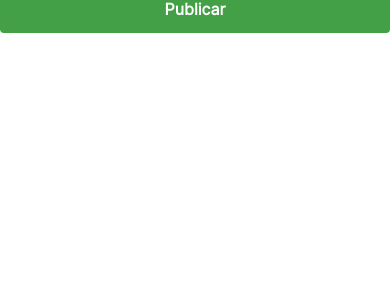
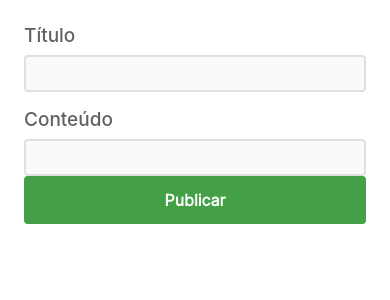
Before and after one commit to ajsaraujo/my-health-app, a React Native app: screen /PublishNews in a window 390 px wide. Shown: the top 300 px of the page. Built offline with nearby package versions, Linux system fonts and the light colour scheme.

Commit message:
Criar tela de publicar notícia

```diff
--- a/src/modules/articles/api/articles.tsx
+++ b/src/modules/articles/api/articles.tsx
@@ -3,6 +3,7 @@ import axios from 'axios'
 import { config } from 'src/config'
 
 import { Article } from '../interfaces/Article'
+import { Result, genericFailure, success } from '@shared/utils/result/result'
 
 const URL = `${config.mainAPIUrl}/article`
 
@@ -75,12 +76,23 @@ export async function fetchArticles(): Promise<Article[]> {
   return response.data
 }
 
-export async function postArticle(article: Article): Promise<number> {
+export async function postArticle(
+  title: string,
+  content: string
+): Promise<Result<null>> {
   const session = (await getSession()) as UserSession
 
-  const response = await axios.post(URL, article, {
-    headers: { Authorization: `Bearer ${session.access_token}` },
-  })
+  try {
+    await axios.post(
+      URL,
+      { title, content, authorId: session.id },
+      {
+        headers: { Authorization: `Bearer ${session.access_token}` },
+      }
+    )
 
-  return response.status
+    return success(null)
+  } catch (err) {
+    return genericFailure()
+  }
 }
--- a/src/modules/articles/pages/PostArticle.tsx
+++ b/src/modules/articles/pages/PostArticle.tsx
@@ -4,9 +4,11 @@ import { useNavigation } from '@react-navigation/native'
 import { Navigation } from 'src/routeParams'
 import { useState } from 'react'
 import { globalStyles } from '@shared/ui/globalStyles'
-import { PrimaryButton } from '@shared/ui/components'
+import { FormField, PrimaryButton, TextBox } from '@shared/ui/components'
 import { postArticle } from './../api'
 import { Article } from '../interfaces/Article'
+import { useToastActions } from '@shared/ui/components/toast/ToastProvider'
+
 type NewsForm = {
   title: string
   content: string
@@ -15,41 +17,54 @@ type NewsForm = {
 
 export function NewsForm() {
   const navigation = useNavigation<Navigation>()
-  const [formValues, setFormValues] = useState<Article>({
+  const [formValues, setFormValues] = useState({
     title: '',
     content: '',
-    authorId: 'colocar user_id',
   })
 
-  const handleSubmit = async () => {
-    try {
-      const response = await postArticle(formValues)
-      if (response === 201) {
-        navigation.navigate(MyHealthModule.Articles)
-      }
-    } catch (error) {
-      //   Melhorar esse catch error
-      alert('Ocorreu um erro ao enviar a notícia.')
+  const toast = useToastActions()
+
+  async function handleSubmit() {
+    const result = await postArticle(formValues.title, formValues.content)
+
+    if (result.isOk) {
+      toast.success('O artigo foi publicado com sucesso.')
+      navigation.navigate(MyHealthModule.Articles)
+    } else {
+      toast.error(result.message)
     }
   }
 
   return (
-    <View style={globalStyles.centerVertically}>
-      <TextInput
-        style={globalStyles.centerHorizontally}
-        placeholder="Título"
-        onChangeText={(value) => setFormValues({ ...formValues, title: value })}
-        value={formValues.title}
-      />
-      <TextInput
-        style={globalStyles.centerHorizontally}
-        placeholder="Conteúdo"
-        onChangeText={(value) =>
-          setFormValues({ ...formValues, content: value })
-        }
-        value={formValues.content}
-        multiline
-      />
+    <View
+      style={[
+        globalStyles.defaultContainer,
+        {
+          display: 'flex',
+          flexDirection: 'column',
+          justifyContent: 'space-between',
+          height: '100%',
+        },
+      ]}
+    >
+      <View>
+        <FormField label="Título" style={globalStyles.marginBottom2}>
+          <TextBox
+            value={formValues.title}
+            onChangeText={(title) => setFormValues({ ...formValues, title })}
+          ></TextBox>
+        </FormField>
+
+        <FormField label="Conteúdo">
+          <TextBox
+            value={formValues.content}
+            onChangeText={(content) =>
+              setFormValues({ ...formValues, content })
+            }
+          ></TextBox>
+        </FormField>
+      </View>
+
       <PrimaryButton onPress={handleSubmit}>Publicar</PrimaryButton>
     </View>
   )
```
